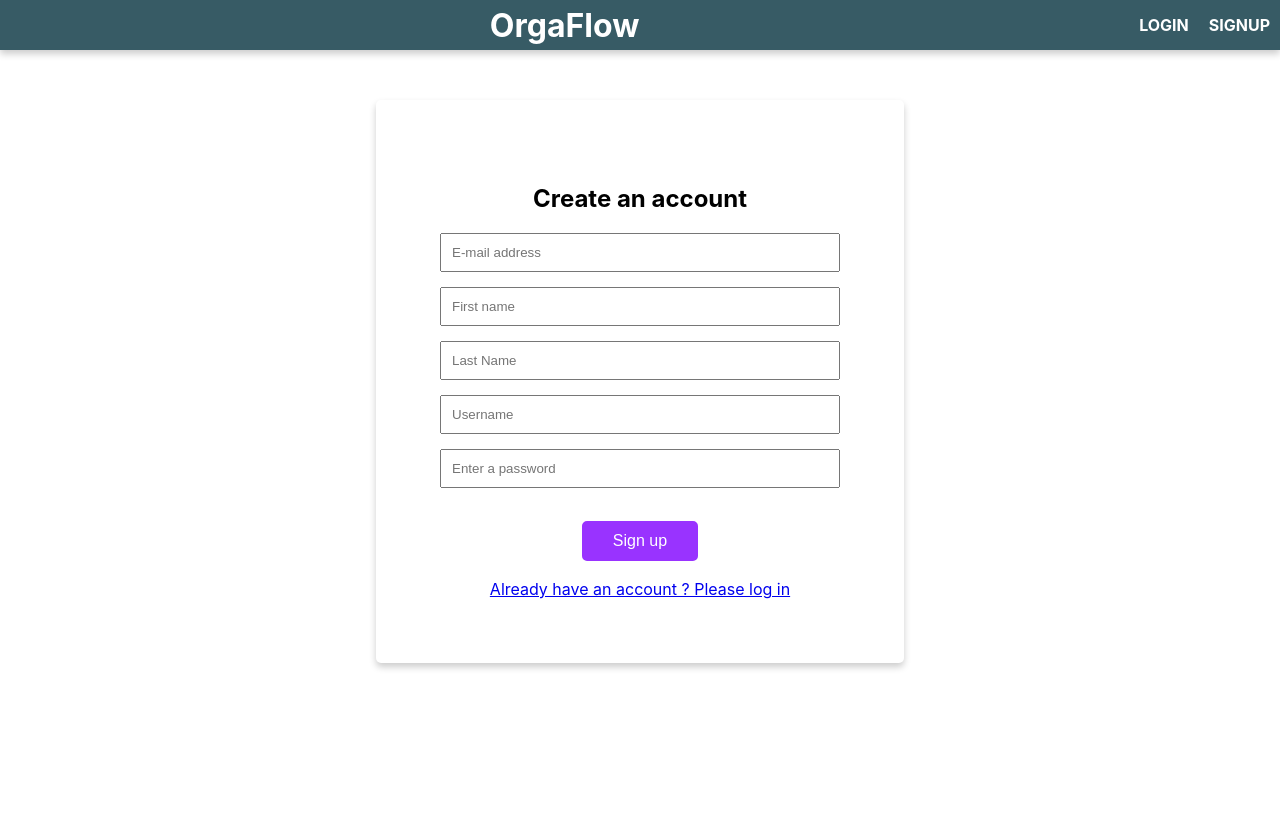
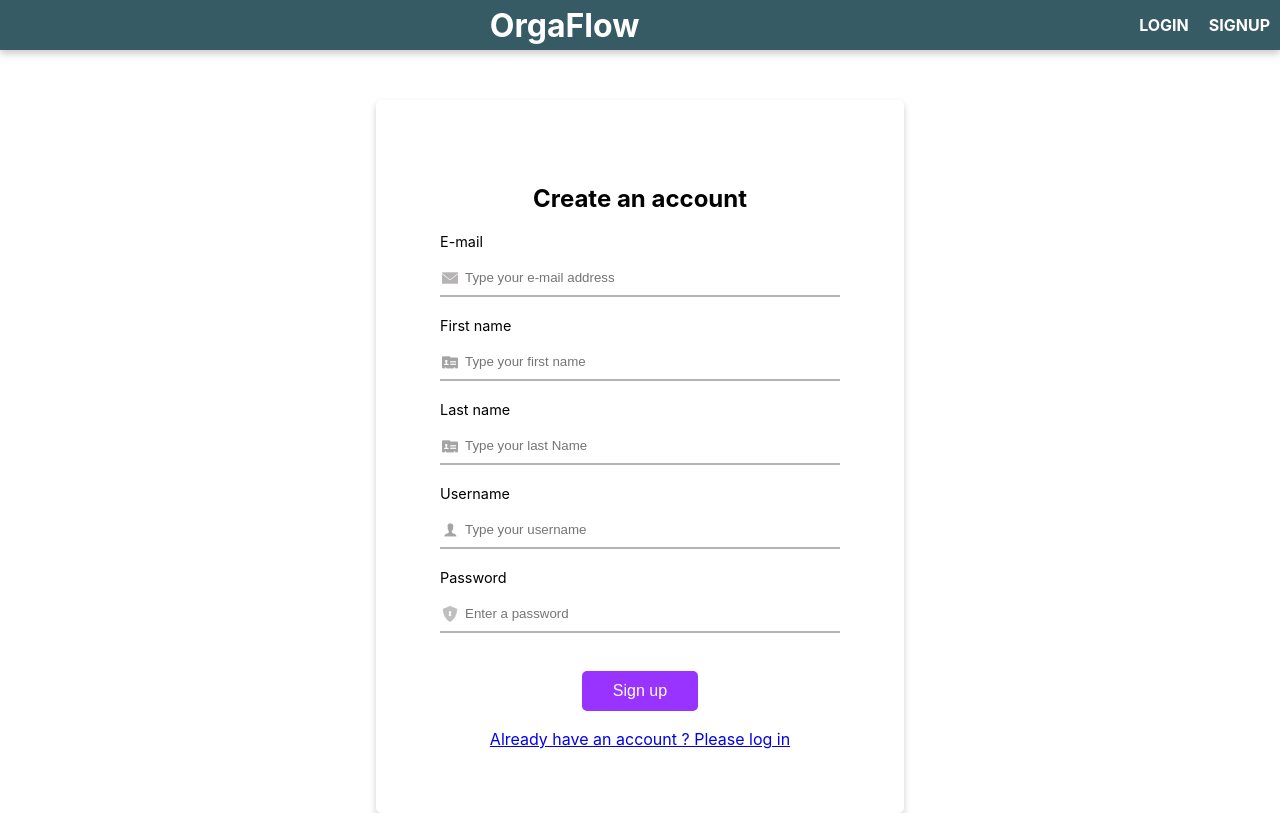
Before and after one commit to morantaf/kanban-board-client, a React (Create React App) app: page /signup in a window 1280 px wide. Built offline with nearby package versions, Linux system fonts and the light colour scheme.

Commit message:
Styling the inputs with icons and border bottom

```diff
--- a/src/components/LoginForm.js
+++ b/src/components/LoginForm.js
@@ -5,6 +5,8 @@ import { saveTokens } from "../manage-tokens";
 import { Mutation } from "react-apollo";
 import { Redirect, Link } from "react-router-dom";
 import { AiOutlineLoading3Quarters } from "react-icons/ai";
+import lockIcon from "../img/icons8-security-lock-50.png";
+import mailIcon from "../img/icons8-new-post-50.png";
 
 //Creation of Styled components
 
@@ -44,12 +46,25 @@ const Rotate = styled.div`
   animation: ${rotate} 2s linear infinite;
 `;
 
-const TextField = styled.input`
+const TextField = styled.input.attrs((props) => ({
+  icon: props.icon || "",
+}))`
+  border: none;
+  border-bottom: 1px solid;
+  background-image: url("${(props) => props.icon}");
+  background-size: 4%;
+  background-position: 2px 10px;
+  background-repeat: no-repeat;
   padding-top: 10px;
   padding-right: 2px;
   padding-bottom: 10px;
-  padding-left: 10px;
-  margin-bottom: 15px;
+  padding-left: 25px;
+  margin-bottom: 20px;
+  margin-top: 10px;
+`;
+
+const Label = styled.label`
+  font-size: 0.9em;
 `;
 
 const Button = styled.button`
@@ -87,7 +102,7 @@ const LOGIN_USER = gql`
   }
 `;
 
-export default function LoginForm(props) {
+export default function LoginForm() {
   const [email, setEmail] = useState("");
   const [password, setPassword] = useState("");
   const [loggedIn, setloggedIn] = useState(false);
@@ -122,19 +137,23 @@ export default function LoginForm(props) {
               }}
             >
               <Title>SIGN IN</Title>
+              <Label>E-mail</Label>
               <TextField
                 type="text"
                 value={email}
                 name="email"
-                placeholder="E-mail address"
+                placeholder="Type your e-mail address"
                 onChange={(event) => setEmail(event.target.value)}
+                icon={mailIcon}
               />
+              <Label>Password</Label>
               <TextField
                 type="password"
                 value={password}
                 name="password"
-                placeholder="Enter your password"
+                placeholder="Type your password"
                 onChange={(event) => setPassword(event.target.value)}
+                icon={lockIcon}
               />
               <Button type="submit">Log in</Button>
               <StyledLink to="/signup">
--- a/src/components/SignupForm.js
+++ b/src/components/SignupForm.js
@@ -3,6 +3,10 @@ import gql from "graphql-tag";
 import styled from "styled-components";
 import { Mutation } from "react-apollo";
 import { Link } from "react-router-dom";
+import lockIcon from "../img/icons8-security-lock-50.png";
+import mailIcon from "../img/icons8-new-post-50.png";
+import nameIcon from "../img/icons8-contact-50.png";
+import userIcon from "../img/icons8-user-50.png";
 
 //Creation of Styled components
 
@@ -18,12 +22,25 @@ const Form = styled.form`
   box-shadow: 0px 4px 7px 0px rgba(0, 0, 0, 0.2);
 `;
 
-const TextField = styled.input`
+const TextField = styled.input.attrs((props) => ({
+  icon: props.icon || "",
+}))`
+  border: none;
+  border-bottom: 2px solid #b3b3b3;
+  background-image: url("${(props) => props.icon}");
+  background-size: 4%;
+  background-position: 2px 10px;
+  background-repeat: no-repeat;
   padding-top: 10px;
   padding-right: 2px;
   padding-bottom: 10px;
-  padding-left: 10px;
-  margin-bottom: 15px;
+  padding-left: 25px;
+  margin-bottom: 20px;
+  margin-top: 10px;
+`;
+
+const Label = styled.label`
+  font-size: 0.9em;
 `;
 
 const Button = styled.button`
@@ -101,40 +118,50 @@ export default function LoginForm(props) {
             ) : (
               <>
                 <Title>Create an account</Title>
+                <Label>E-mail</Label>
                 <TextField
                   type="text"
                   value={email}
                   name="email"
-                  placeholder="E-mail address"
+                  placeholder="Type your e-mail address"
                   onChange={(event) => setEmail(event.target.value)}
+                  icon={mailIcon}
                 />
+                <Label>First name</Label>
                 <TextField
                   type="text"
                   value={firstName}
                   name="firstName"
-                  placeholder="First name"
+                  placeholder="Type your first name"
                   onChange={(event) => setFirstName(event.target.value)}
+                  icon={nameIcon}
                 />
+                <Label>Last name</Label>
                 <TextField
                   type="text"
                   value={lastName}
                   name="lastName"
-                  placeholder="Last Name"
+                  placeholder="Type your last Name"
                   onChange={(event) => setLastName(event.target.value)}
+                  icon={nameIcon}
                 />
+                <Label>Username</Label>
                 <TextField
                   type="text"
                   value={username}
                   name="username"
-                  placeholder="Username"
+                  placeholder="Type your username"
                   onChange={(event) => setUsername(event.target.value)}
+                  icon={userIcon}
                 />
+                <Label>Password</Label>
                 <TextField
                   type="password"
                   value={password}
                   name="password"
                   placeholder="Enter a password"
                   onChange={(event) => setPassword(event.target.value)}
+                  icon={lockIcon}
                 />
                 <Button type="submit">Sign up</Button>
                 <StyledLink to="/login">
```
